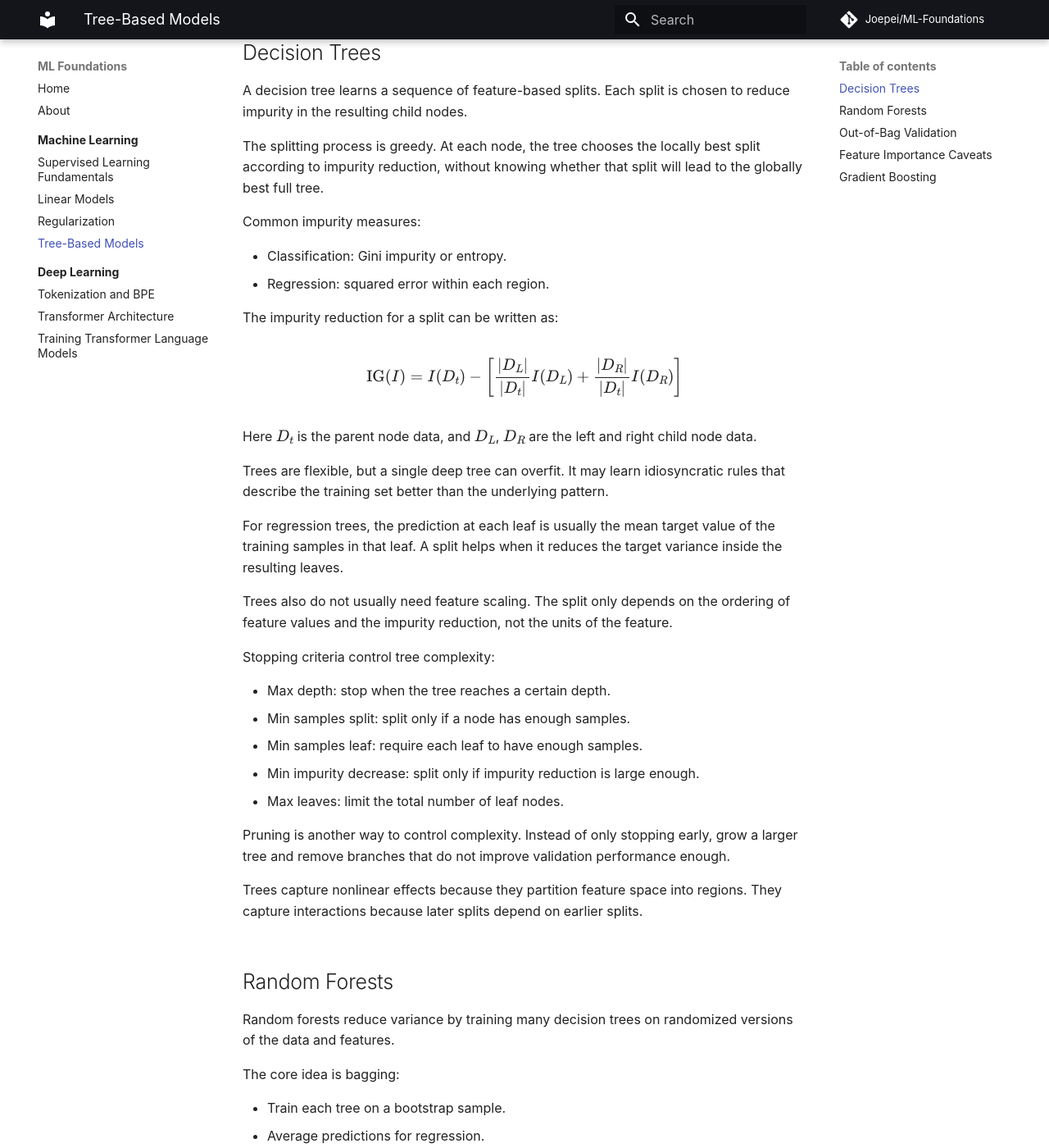
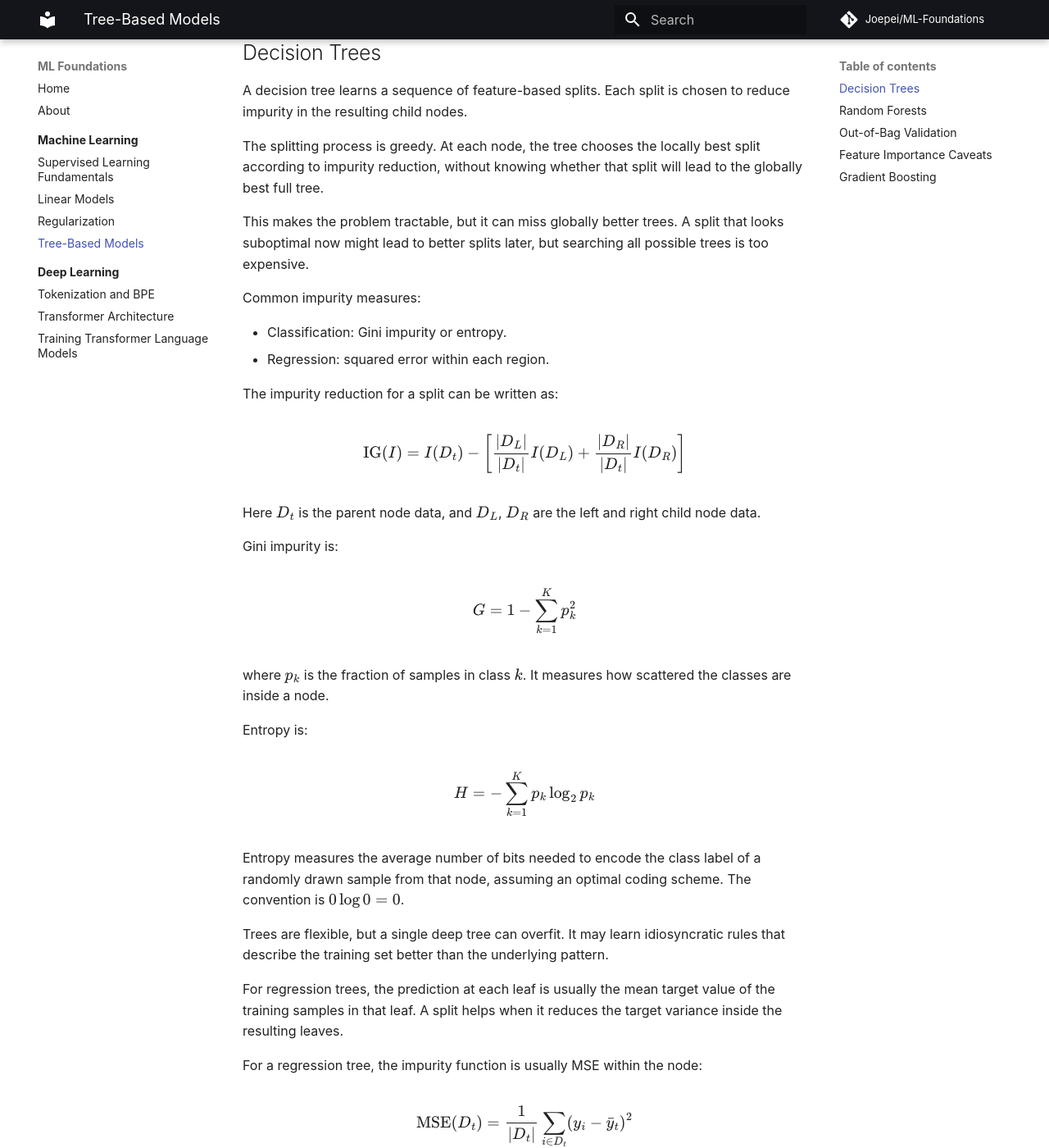
Before and after one commit to Joepei/ML-Foundations, an MkDocs documentation site: the page built from docs/machine-learning/tree-based-models.md, in a window 1280 px wide and 1400 px high, scrolled down 264 px. Shown: the whole window at 82% size. Built offline with MkDocs 1.6.1 and Material for MkDocs 9.7.7, drawn with Linux system fonts in a browser that asks for light colours; comment, search, counter and statistics services are not loaded; some of the changed text lies outside the part shown.

Commit message:
Expand tree model details

```diff
--- a/docs/machine-learning/tree-based-models.md
+++ b/docs/machine-learning/tree-based-models.md
@@ -7,6 +7,8 @@
 A decision tree learns a sequence of feature-based splits. Each split is chosen to reduce impurity in the resulting child nodes.
 
 The splitting process is greedy. At each node, the tree chooses the locally best split according to impurity reduction, without knowing whether that split will lead to the globally best full tree.
+
+This makes the problem tractable, but it can miss globally better trees. A split that looks suboptimal now might lead to better splits later, but searching all possible trees is too expensive.
 
 Common impurity measures:
 
@@ -26,9 +28,39 @@
 
 Here \(D_t\) is the parent node data, and \(D_L\), \(D_R\) are the left and right child node data.
 
+Gini impurity is:
+
+\[
+G = 1 - \sum_{k=1}^{K} p_k^2
+\]
+
+where \(p_k\) is the fraction of samples in class \(k\). It measures how scattered the classes are inside a node.
+
+Entropy is:
+
+\[
+H = -\sum_{k=1}^{K} p_k \log_2 p_k
+\]
+
+Entropy measures the average number of bits needed to encode the class label of a randomly drawn sample from that node, assuming an optimal coding scheme. The convention is \(0 \log 0 = 0\).
+
 Trees are flexible, but a single deep tree can overfit. It may learn idiosyncratic rules that describe the training set better than the underlying pattern.
 
 For regression trees, the prediction at each leaf is usually the mean target value of the training samples in that leaf. A split helps when it reduces the target variance inside the resulting leaves.
+
+For a regression tree, the impurity function is usually MSE within the node:
+
+\[
+\text{MSE}(D_t)
+= \frac{1}{|D_t|}
+\sum_{i \in D_t} (y_i - \bar{y}_t)^2
+\]
+
+where:
+
+\[
+\bar{y}_t = \frac{1}{|D_t|}\sum_{i \in D_t} y_i
+\]
 
 Trees also do not usually need feature scaling. The split only depends on the ordering of feature values and the impurity reduction, not the units of the feature.
 
@@ -40,7 +72,15 @@
 - Min impurity decrease: split only if impurity reduction is large enough.
 - Max leaves: limit the total number of leaf nodes.
 
-Pruning is another way to control complexity. Instead of only stopping early, grow a larger tree and remove branches that do not improve validation performance enough.
+Pruning is another way to control complexity. Instead of only stopping early, grow a larger tree and remove branches afterwards.
+
+One pruning objective is cost-complexity:
+
+\[
+R_\alpha(T) = R(T) + \alpha \cdot |T|
+\]
+
+Here \(R(T)\) is the tree's error term, \(|T|\) is the size of the tree, and \(\alpha\) controls how much we penalize complexity. We can train trees with different \(\alpha\) values and choose the best one with cross-validation.
 
 Trees capture nonlinear effects because they partition feature space into regions. They capture interactions because later splits depend on earlier splits.
 
@@ -62,6 +102,20 @@
 - Feature subsampling: at each split, the tree only considers a random subset of features.
 
 This is why random forests are more stable than single trees. They average many plausible versions of the training process, so predictions become smoother.
+
+Variance reduction comes from two parts:
+
+- Decorrelation between trees.
+- Averaging many trees.
+
+Assuming each tree has variance \(\sigma^2\), the variance of the forest average can be written as:
+
+\[
+\operatorname{Var}\left(\frac{1}{B}\sum_{b=1}^{B} h_b(x)\right)
+= \rho \sigma^2 + \frac{1 - \rho}{B}\sigma^2
+\]
+
+The first term is controlled by correlation between trees. The second term shrinks as the number of trees increases.
 
 ## Out-of-Bag Validation
 
@@ -118,6 +172,13 @@
 - Tree depth controls how complex each correction can be. Boosting often uses shallow trees because each tree is meant to be a small correction.
 - Overfitting shows up when training loss keeps improving but validation loss stops improving.
 
+Ways to control overfitting include:
+
+- Tune the learning rate and number of trees together.
+- Limit tree depth.
+- Regularize the number of leaves.
+- Increase minimum leaf size.
+
 At a high level:
 
 - XGBoost: regularized gradient boosting with strong support for sparse data, missing values, row/column sampling, and second-order optimization.
```
